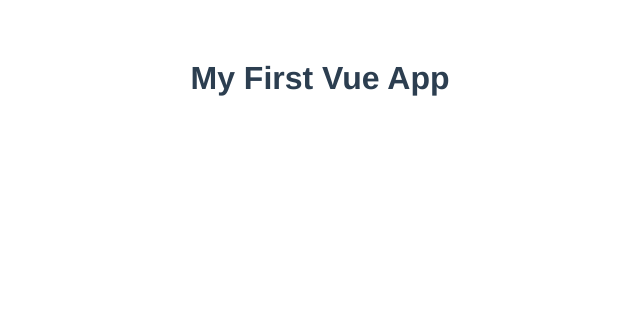
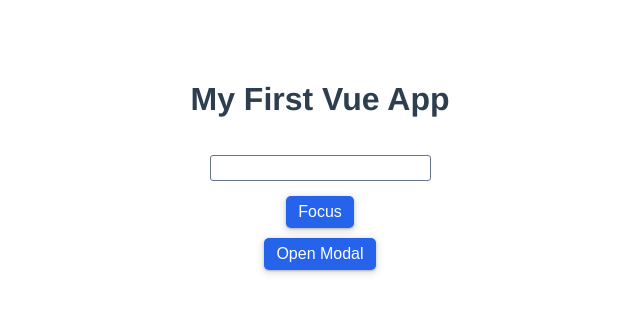
Before and after one commit to TusharKumar7/model-project, a Vue app: page / in a window 1280 px wide. Shown: the top 314 px of the page, without its empty margins (320-960 px from the left). Built offline with nearby package versions, Linux system fonts and the light colour scheme.

Commit message:
backdrop added

```diff
--- a/src/App.vue
+++ b/src/App.vue
@@ -1,26 +1,95 @@
 <template>
-  <modal-component></modal-component>
+  <div class="app-container">
+    <h1>My First Vue App</h1>
+    <div class="input-container">
+      <input type="text" ref="focusInput" />
+    </div>
+    <div class="btn-container">
+      <button id="focus-btn" @click="focusInput()">Focus</button>
+      <button id="modal-btn" @click="showModal = true">Open Modal</button>
+    </div>
+  </div>
+  <div class="modal" v-if="showModal" @click="closeModal()">
+    <ModalComponent
+      title="Sign up for the Giveaway!"
+      content="Grab Your ninja swag for half price!"
+    />
+  </div>
 </template>
 
 <script>
-import ModalComponent from './components/ModalComponent.vue'
-
+import ModalComponent from "./components/ModalComponent.vue";
 
 export default {
-  name: 'App',
+  name: "App",
   components: {
     ModalComponent,
-  }
-}
+  },
+  data: function () {
+    return {
+      showModal: false,
+    };
+  },
+  methods: {
+    focusInput() {
+      setTimeout(() => {
+        this.$refs.focusInput.focus();
+      }, 1);
+    },
+    closeModal() {
+      this.showModal = false;
+    },
+  },
+};
 </script>
 
 <style>
 #app {
   font-family: Avenir, Helvetica, Arial, sans-serif;
-  -webkit-font-smoothing: antialiased;
-  -moz-osx-font-smoothing: grayscale;
   text-align: center;
   color: #2c3e50;
   margin-top: 60px;
 }
+
+.app-container {
+  display: flex;
+  flex-direction: column;
+  align-items: center;
+  gap: 15px;
+  position: relative;
+}
+
+.btn-container {
+  display: flex;
+  flex-direction: column;
+  justify-content: center;
+  align-items: center;
+  gap: 10px;
+}
+
+.input-container input {
+  border: 1px solid #64748b;
+  border-radius: 3px;
+  font-size: 1rem;
+  padding: 3px 6px;
+}
+
+.btn-container button {
+  color: white;
+  background-color: #2563eb;
+  outline: none;
+  border: none;
+  padding: 7px 12px;
+  border-radius: 5px;
+  cursor: pointer;
+  font-size: 1rem;
+  box-shadow: rgba(60, 64, 67, 0.3) 0px 1px 2px 0px,
+    rgba(60, 64, 67, 0.15) 0px 2px 6px 2px;
+}
+
+.btn-container button:hover {
+  color: #2563eb;
+  background-color: #fff;
+  border: 1px solid #2563eb;
+}
 </style>
--- a/src/components/ModalComponent.vue
+++ b/src/components/ModalComponent.vue
@@ -1,20 +1,64 @@
 <template>
-    <h1>My First Vue App</h1>
+<div class="main-container">
+  <div class="modal-container">
+    <div class="modal-title">{{ title }}</div>
+    <div class="modal-content">{{ content }}</div>
+  </div>
+</div>
+
 </template>
 
 <script>
 export default {
-    name:"ModalComponent",
-    data(){
-        return{
-
-        }
-    }
-}
+  name: "ModalComponent",
+  data() {
+    return {};
+  },
+  props: {
+    title: String,
+    content: String,
+  },
+};
 </script>
 
 <style scoped>
-    h1{
-        margin-top: 2rem;
-    }
+.main-container {
+  position: absolute;
+  inset: 0;
+  width: 100%;
+  height: 100%;
+  background-color: rgba(0, 0, 0, 0.7);
+  cursor: pointer;
+  position: absolute;
+  z-index: 1;
+}
+
+.modal-container {
+  display: flex;
+  flex-direction: column;
+  align-items: center;
+  padding: 30px;
+  background: #fff;
+  border-radius: 10px;
+  gap: 30px;
+  box-shadow: rgba(60, 64, 67, 0.3) 0px 1px 2px 0px, rgba(60, 64, 67, 0.15) 0px 2px 6px 2px;
+  width: 25%;
+  margin: 0 auto;
+  position: absolute;
+  inset: 0;
+  top: 40%;
+  height: max-content;
+  z-index: 2;
+  cursor: default;
+}
+
+.modal-title {
+  color: #05b7b0;
+  font-size: 1.5rem;
+  font-weight: 600;
+}
+
+.modal-content {
+  color: gray;
+}
 </style>
```
